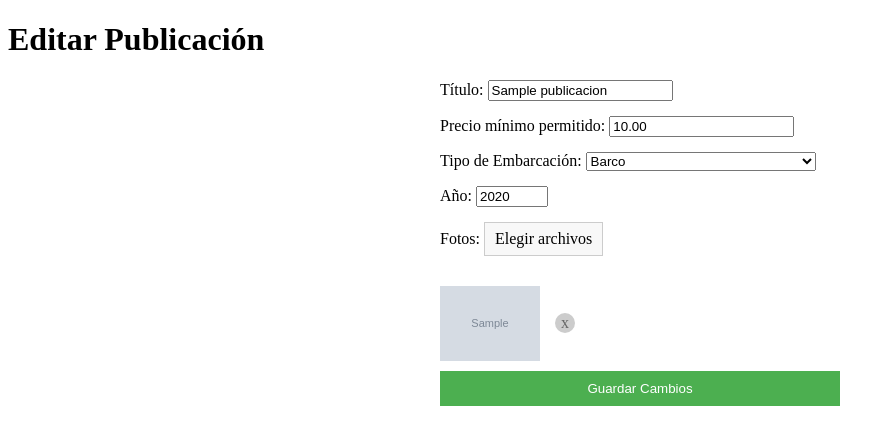
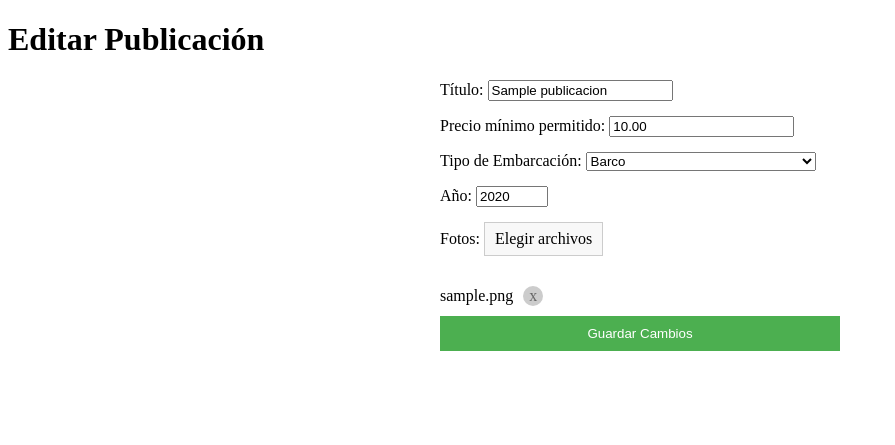
Before and after one commit to agustina-soto/marDeIntercambios, a Django app: page /publicacion/1/editar/ in a window 1280 px wide. Shown: the top 445 px of the page, without its empty margins (0-895 px from the left). Run offline with Django 5.2, Linux system fonts and the light colour scheme; tables that the repository leaves empty hold one stand-in row (values such as "Sample post"); grey boxes marked "Sample" are stand-in pictures.

Commit message:
Acomodo el EditarPublicacion despues de modificar el models FotoPublicacion

```diff
--- a/templates/editar_publicacion.html
+++ b/templates/editar_publicacion.html
@@ -68,6 +68,12 @@
             height: auto;
             margin-right: 10px;
         }
+        .photo-container .file-name {
+            width: auto; /* Ajustar el ancho para que se ajuste al contenido */
+            white-space: nowrap; /* Evitar que el texto se divida en varias líneas */
+            overflow: hidden; /* Ocultar el texto que sobresale del contenedor */
+            text-overflow: ellipsis; /* Mostrar puntos suspensivos (...) cuando el texto se recorta */
+        }
         .photo-container button {
             background-color: #f44336;
         }
@@ -99,7 +105,7 @@
             color: #666;
             border-radius: 50%;
             cursor: pointer;
-            margin-left: 5px; /* Ajusta la separación entre la "x" y el texto */
+            margin-left: 10px; /* Ajusta la separación entre la "x" y el texto */
         }
         .eliminar-foto:hover {
             background-color: #aaa;
@@ -164,10 +170,12 @@
         <!-- Mostrar las fotos vinculadas a la publicación -->
         {% for foto in fotos_publicacion %}
             <div class="photo-container">
-                <img src="{{ foto.foto.url }}" alt="{{ foto.titulo }}">
+                <span class="file-name">{{ foto.foto.name }}</span> <!-- Agregar la clase al nombre del archivo -->
                 <span class="eliminar-foto" onclick="eliminarFoto('{{ foto.id }}')">x</span>
             </div>
         {% endfor %}
+
+
 
         <button type="submit">Guardar Cambios</button>
 
```
